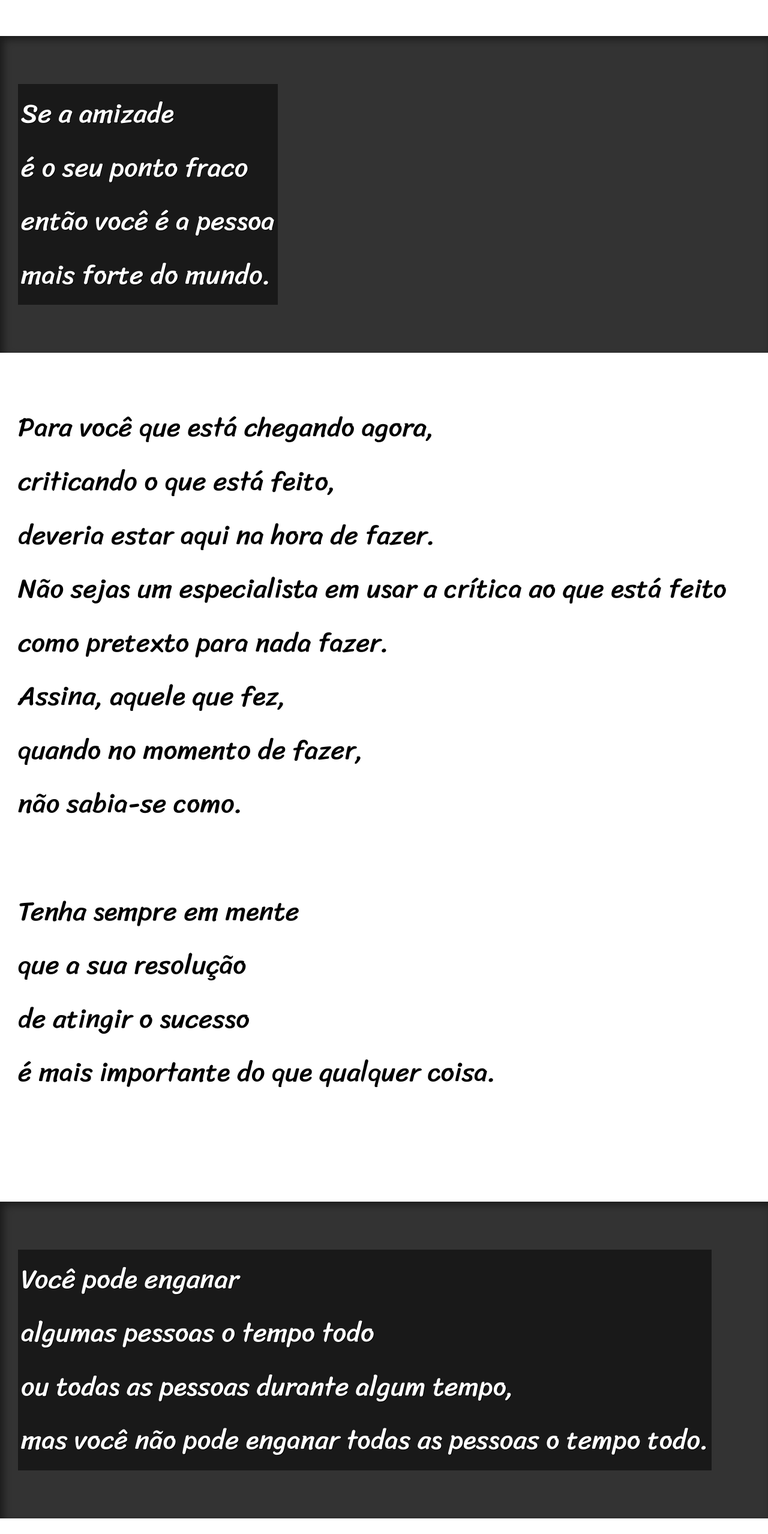
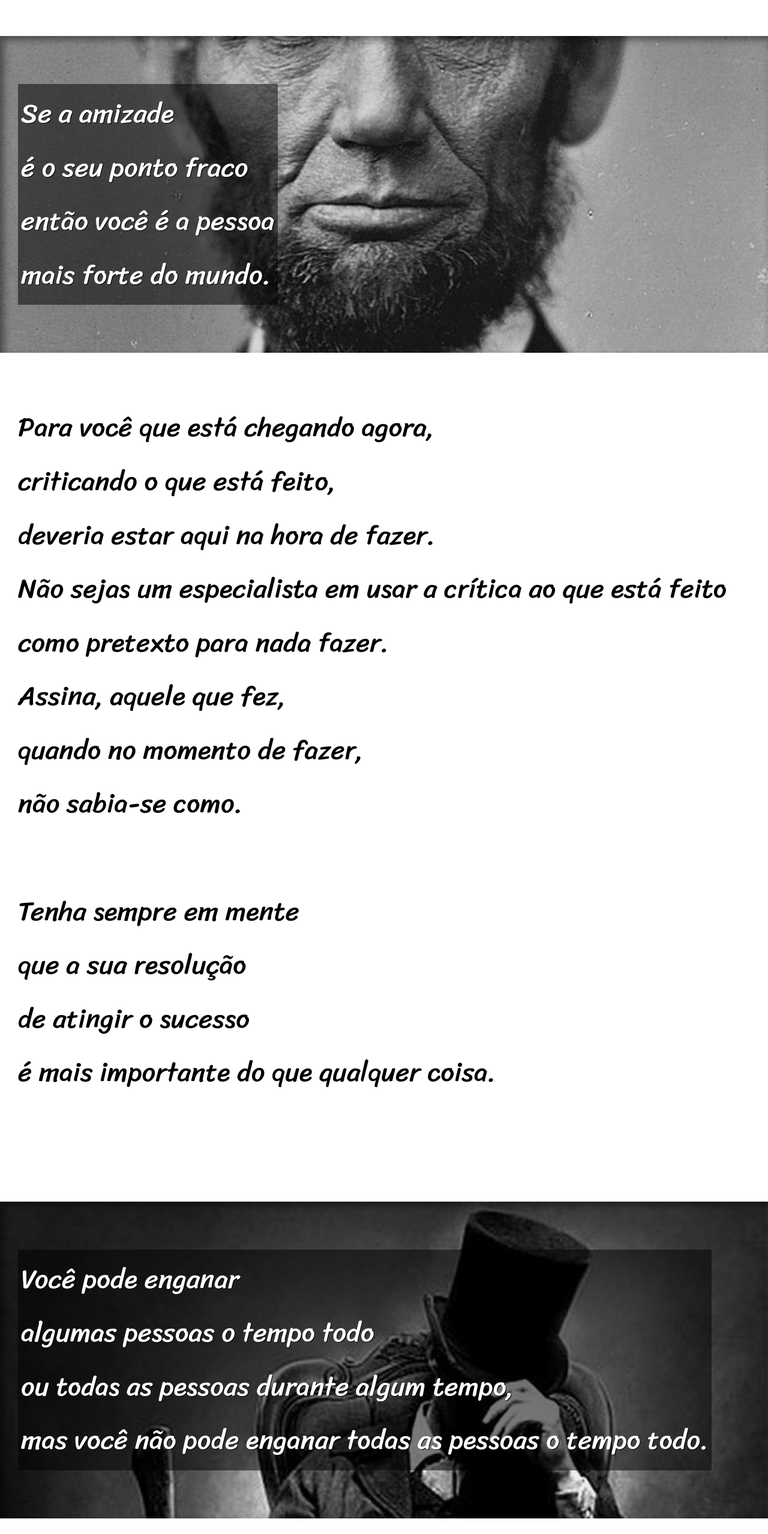
Before and after one commit to manuelsadikufika4/Projecto-Abraham-Lincoln-, a plain HTML site: page index.html in a window 1280 px wide. Shown: the part 1256-3813 px from the top of the page at 60% size. Drawn offline with Linux system fonts and the light colour scheme.

Commit message:
Atualizar o style.css

```diff
--- a/style.css
+++ b/style.css
@@ -83,13 +83,13 @@ section.imagem > p {
 }
 
 section#img01 {
-    background-image: url('../imagens/background001.jpg');
+    background-image: url('background001.jpg');
     background-position: right center;
 
 }
 
 section#img02 {
-    background-image: url('../imagens/background002.jpg');
+    background-image: url('background002.jpg');
 
 }
 
```
